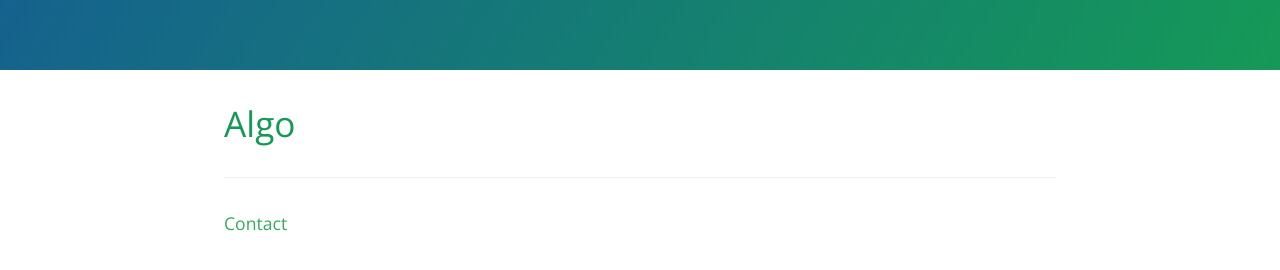
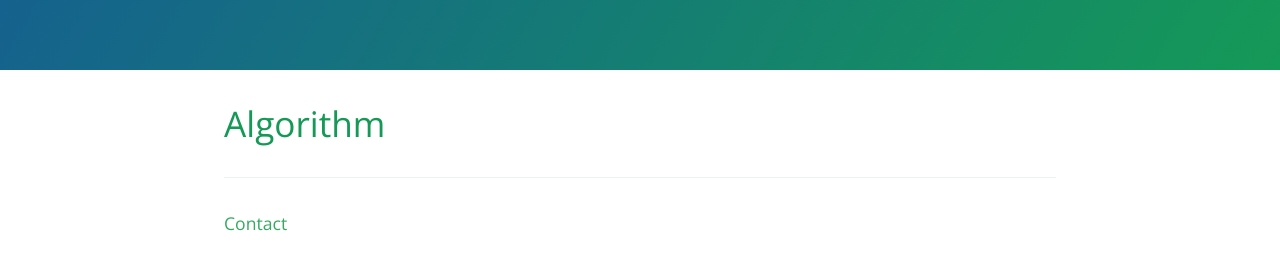
Before and after one commit to NutriTeam/Nutri_Score, a Jekyll site: the page built from algo.md, in a window 1280 px wide. Shown: the part 452-722 px from the top of the page. Built offline with Jekyll 4.4.1, drawn with Linux system fonts in a browser that asks for light colours; our own code applies the rules of GitHub Pages for plain Markdown files.

Commit message:
Update algo.md

```diff
--- a/algo.md
+++ b/algo.md
@@ -1,5 +1,5 @@
 ---
 layout: default
+title: algo
 ---
-
-# Algo
+# Algorithm
```
